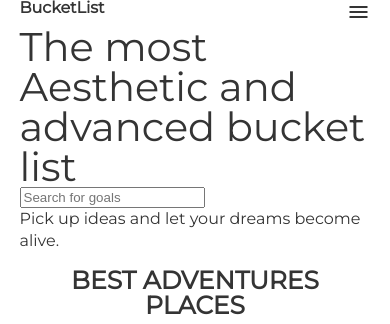
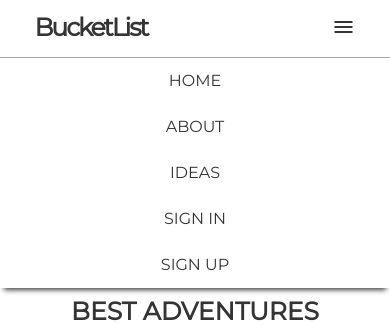
Before and after one commit to Bucket-List-BW-PTCT/user-interface, a website: page index.html in a window 390 px wide. Both pictures are taken after a click on the link "menu". Shown: the top 324 px of the page. Drawn offline with Linux system fonts and the light colour scheme.

Commit message:
Added mobile and tablet style to nav

```diff
--- a/index.html
+++ b/index.html
@@ -15,12 +15,12 @@
     <nav>
         <div class="container">
             <a href="index.html" class="brand">BucketList</a>
-            <a href="javascript:void(0)">
+            <a onclick="openMenu()" class="toggle-menu" href="javascript:void(0)">
                 <i class="material-icons">
                     menu
                 </i>
             </a>
-            <ul>
+            <ul id="navLinks">
                 <li>
                     <a href="index.html">Home</a>
                 </li>
@@ -34,7 +34,7 @@
                     <a href="" class="btn btn-primary">Sign in</a>
                 </li>
                 <li>
-                    <a href="" class="btn btn-accent">Sign in</a>
+                    <a href="" class="btn btn-accent">Sign up</a>
                 </li>
             </ul>
         </div>
@@ -202,10 +202,23 @@
     </footer>
     <script src="https://unpkg.com/colcade@0/colcade.js"></script>
     <script>
-        /*var colc = new Colcade('.grid', {
-                                                            columns: '.grid-col',
-                                                            items: '.grid-item'
-                                                        });*/
+        function openMenu() {
+            var navLinksEl = document.getElementById('navLinks');
+
+            if (navLinksEl.classList) {
+                navLinksEl.classList.toggle('open');
+            } else {
+                var classes = navLinksEl.className.split(' ');
+                var i = classes.indexOf('open');
+
+                if (i >= 0) {
+                    classes.splice(i, 1);
+                } else {
+                    classes.push('open');
+                    navLinksEl.className = classes.join(' ');
+                }
+            }
+        }
     </script>
 </body>
 
--- a/scss/navigation.scss
+++ b/scss/navigation.scss
@@ -1,12 +1,41 @@
 nav {
+    border-bottom: 1px solid $light-grey;
+    position: relative;
     .container {
         display: flex;
         justify-content: space-between;
+        padding: 15px;
     }
     .brand {
         font-weight: bold;
+        font-size: 2.5rem;
+        letter-spacing: -2px;
     }
     ul {
         display: none;
     }
+    ul.open {
+        position: absolute;
+        top: 58px;
+        background-color: $white-color;
+        width: 100%;
+        left: 0;
+        -webkit-box-shadow: 0px 6px 5px -4px rgba(0, 0, 0, 0.75);
+        -moz-box-shadow: 0px 6px 5px -4px rgba(0, 0, 0, 0.75);
+        box-shadow: 0px 6px 5px -4px rgba(0, 0, 0, 0.75);
+        z-index: 1000;
+        transition: .3s;
+        display: block;
+        li a {
+            display: block;
+            widows: 100%;
+            text-align: center;
+            text-transform: uppercase;
+            padding: 15px 0;
+            transition: .3s;
+            &:hover {
+                background-color: #dddddd;
+            }
+        }
+    }
 }
```
Also changed, not shown: css/main.css, 1 other file.
